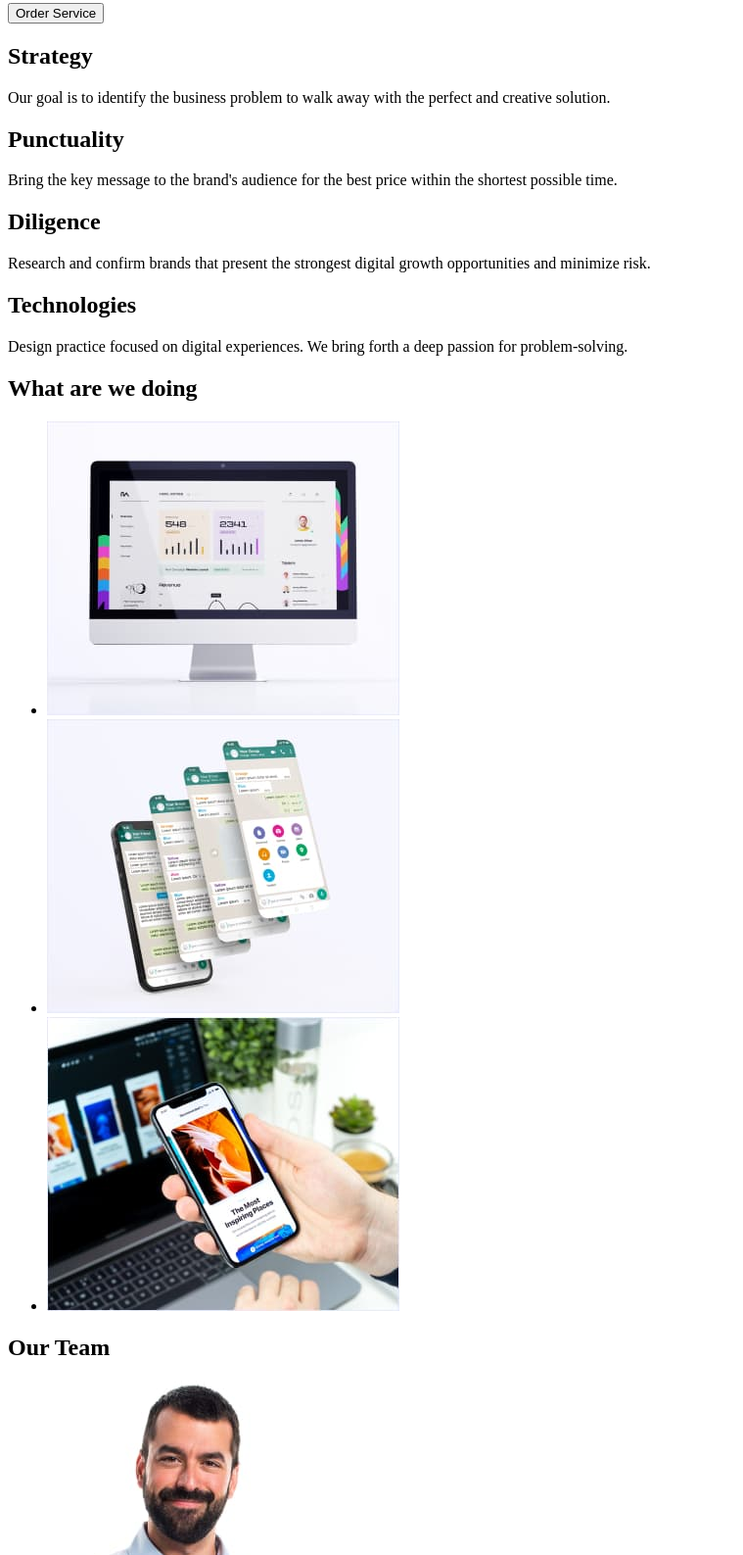
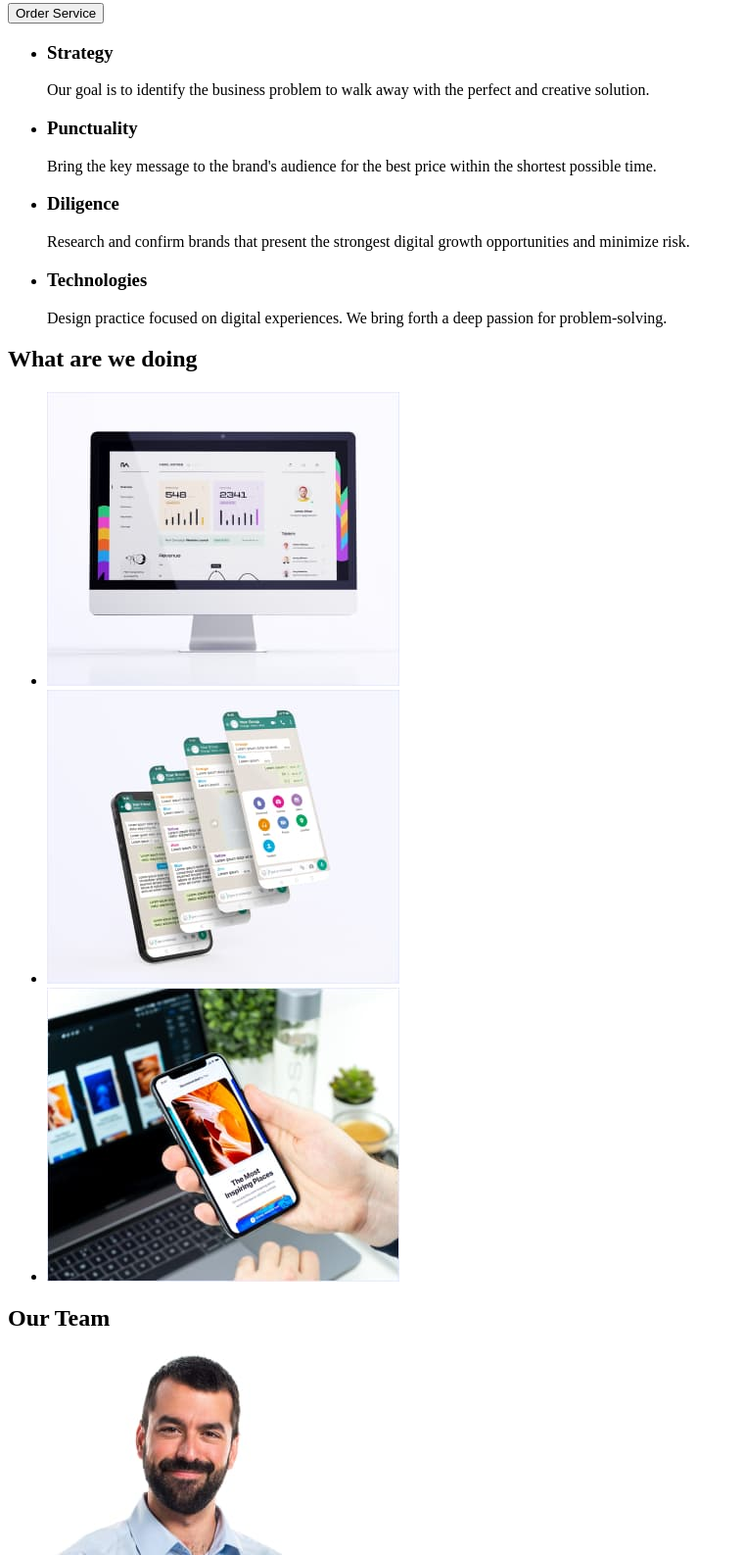
Before and after one commit to Denis2507/goit-markup-hw-001, a plain HTML site: page index.html in a window 1280 px wide. Shown: the part 212-1799 px from the top of the page at 98% size, without its empty margins (0-759 px from the left). Drawn offline with Linux system fonts and the light colour scheme.

Commit message:
hw problem

```diff
--- a/index.html
+++ b/index.html
@@ -28,55 +28,72 @@
         <button type="button">Order Service</button>
       </section>
       <section>
-        <h2>Strategy</h2>
+        <!-- <h2>Section 2</h2> -->
+        <ul>
+          <li>
+            <h3>Strategy</h3>
             <p>
               Our goal is to identify the business problem to walk away with the
               perfect and creative solution.
             </p>
-        <h2>Punctuality</h2>
+          </li>
+          <li>
+            <h3>Punctuality</h3>
             <p>
               Bring the key message to the brand's audience for the best price
               within the shortest possible time.
             </p>
-        <h2>Diligence</h2>
+          </li>
+          <li>
+            <h3>Diligence</h3>
             <p>
-          Research and confirm brands that present the strongest digital growth
-          opportunities and minimize risk.
+              Research and confirm brands that present the strongest digital
+              growth opportunities and minimize risk.
             </p>
-        <h2>Technologies</h2>
+          </li>
+          <li>
+            <h3>Technologies</h3>
             <p>
-          Design practice focused on digital experiences. We bring forth a deep
-          passion for problem-solving.
+              Design practice focused on digital experiences. We bring forth a
+              deep passion for problem-solving.
             </p>
+          </li>
+        </ul>
       </section>
       <section>
         <h2>What are we doing</h2>
         <ul>
-          <li><img src="/images/Rectangle71.jpg" alt="desctop" /></li>
-          <li><img src="/images/Rectangle71(1).jpg" alt="phone" /></li>
-          <li><img src="/images/Rectangle71(2).jpg" alt="phone" /></li>
+          <li>
+            <img src="./images/Rectangle71.jpg" alt="desctop" width="360" />
+          </li>
+          <li>
+            <img src="./images/Rectangle71(1).jpg" alt="phone" width="360" />
+          </li>
+          <li>
+            <img src="./images/Rectangle71(2).jpg" alt="phone" width="360" />
+          </li>
         </ul>
       </section>
       <section>
         <h2>Our Team</h2>
         <ul>
           <li>
-            <img src="/images/img.jpg" alt="#" />
+            <img src="./images/img.jpg" alt="#" width="264" />
             <h3>Mark Guerrero</h3>
             <p>Product Designer</p>
           </li>
           <li>
-            <img src="/images/img(1).jpg" alt="#" />
+            <img src="./images/img(1).jpg" alt="#" width="264" />
             <h3>Tom Ford</h3>
             <p>Frontend Developer</p>
           </li>
           <li>
-            <img src="/images/img(2).jpg" alt="#" />
+            <img src="./images/img(2).jpg" alt="#" width="264" />
             <h3>Camila Garcia</h3>
             <p>Marketing</p>
           </li>
           <li>
-            <img src="/images/img(3).jpg" alt="#" />
+            <img src="./images/img(3).jpg" alt="#" width="264" />
             <h3>Daniel Wilson</h3>
             <p>UI Designer</p>
           </li>
```
Lines whose indentation alone changed are shown as unchanged.
